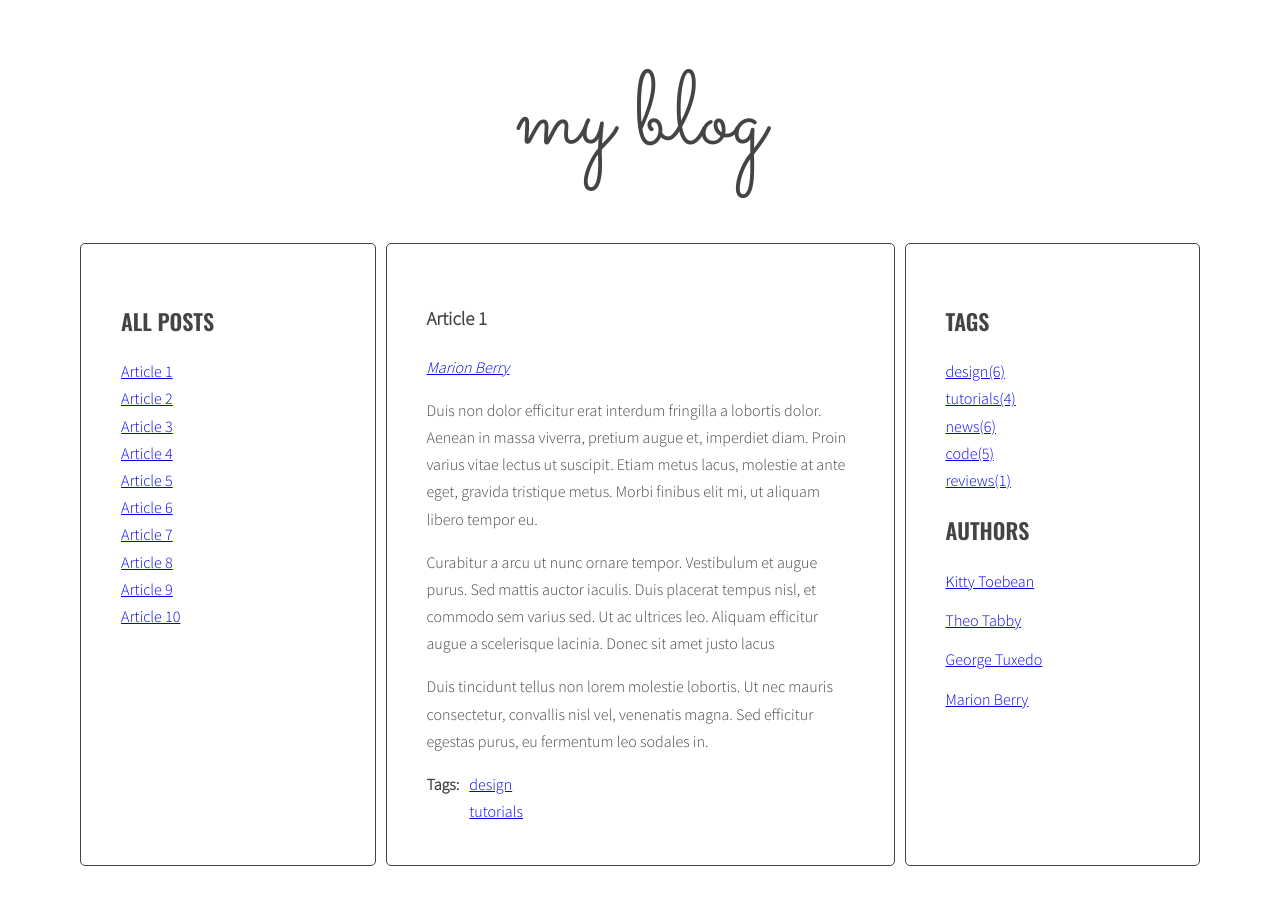
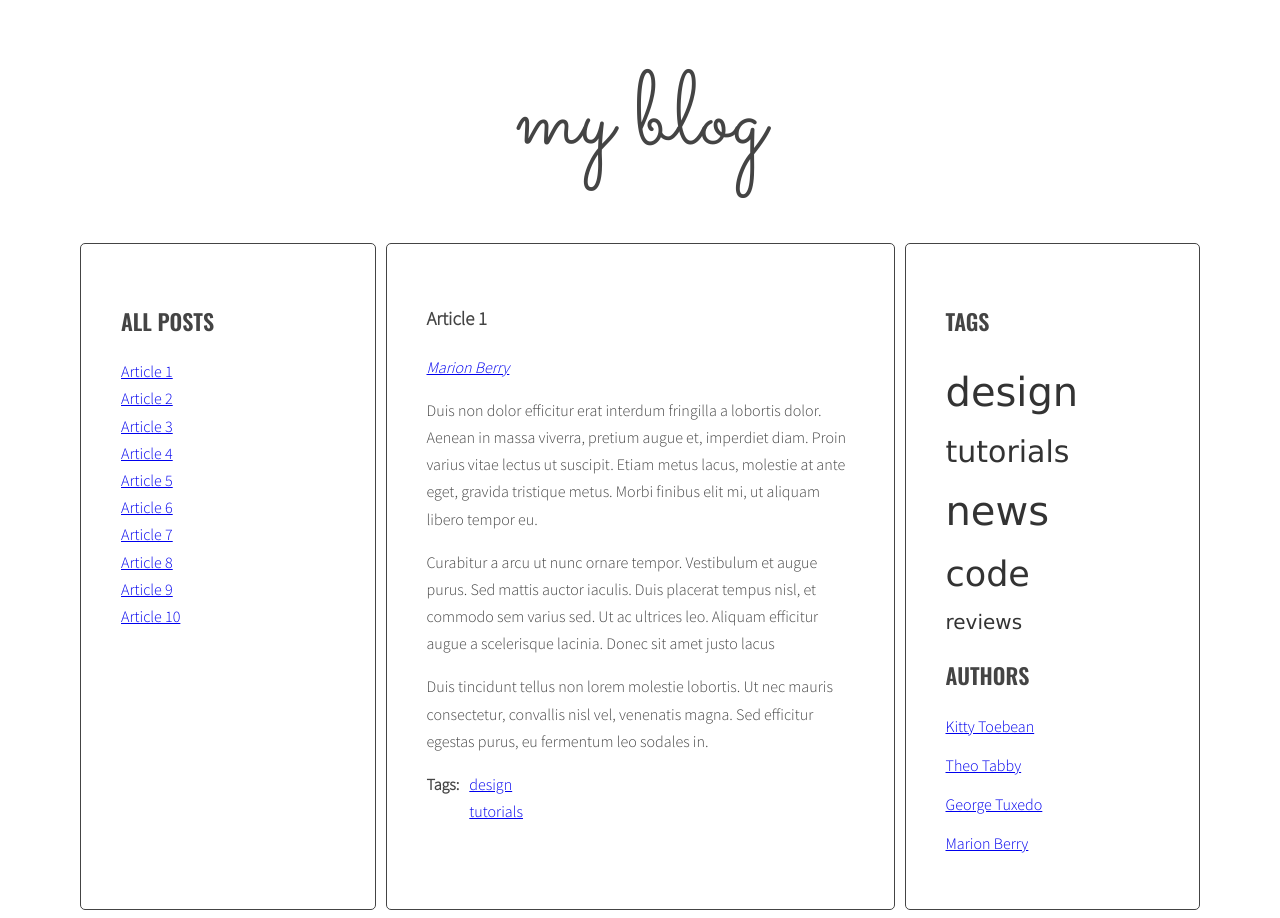
Before and after one commit to Programophobia/javascript-blog, a website: page index.html in a window 1280 px wide. Before the commit the page ends 874 px from the top, so only its background shows below. Drawn offline with nearby package versions, Linux system fonts and the light colour scheme.

Commit message:
Html tag number removed, add tag style

```diff
--- a/js/script.js
+++ b/js/script.js
@@ -174,7 +174,7 @@ function generateTags() {
   /*[NEW] START LOOP: for each tag in allTags*/
   for(let tag in allTags){
     /*[NEW] generate code of link and add it to allTagsHTML*/
-    const tagLinkHTML = '<li><a href="#tag-' + tag + '" class=" '+ calculateTagClass(allTags[tag], tagsParams) +'">' + tag + '(' + allTags[tag] + ')</a></li>';
+    const tagLinkHTML = '<li><a href="#tag-' + tag + '" class="tag-size '+ calculateTagClass(allTags[tag], tagsParams) +'">' + tag + '</a></li>';
     allTagsHTML += tagLinkHTML;
     //allTagsHTML += '<li><a href="#tag-' + tag + '">' + tag + '(' + allTags[tag] + ')</a></li>';
   } //NEW END LOOP: for each tag in allTags
--- a/sass/style.scss
+++ b/sass/style.scss
@@ -118,3 +118,29 @@ body {
     margin: 0 10px 0 0;
   }
 }
+
+/*Class frequency of tags styles*/
+
+.tag-size {
+  font-family:'Lucida Sans', 'Lucida Sans Regular', 'Lucida Grande', 'Lucida Sans Unicode', Geneva, Verdana, sans-serif;
+  color: #333;
+  display: inline;
+  cursor: zoom-in;
+  text-decoration: none;
+
+  &-1 {
+    font-size: 20px;
+  }
+  &-2 {
+    font-size: 25px;
+  }
+  &-3 {
+    font-size: 30px;
+  }
+  &-4 {
+    font-size: 35px;
+  }
+  &-5 {
+    font-size: 40px;
+  }
+}
```
Also changed, not shown: css/style.css, 1 other file.
